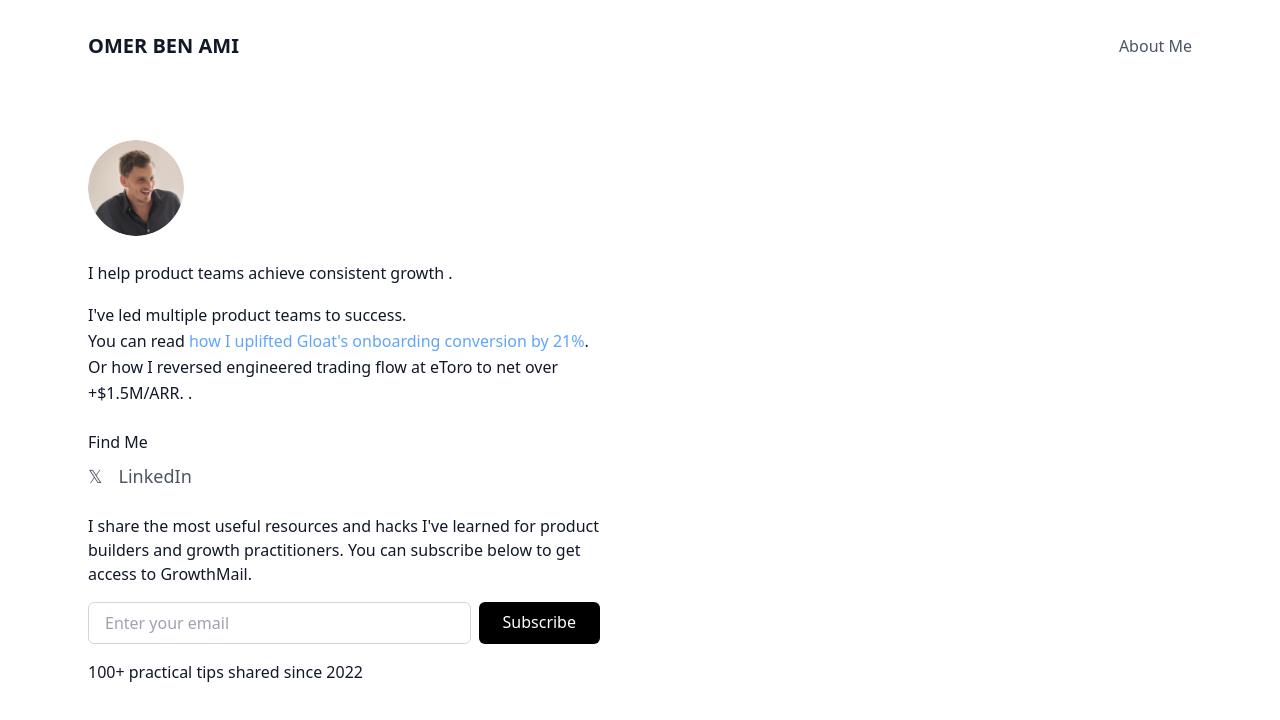
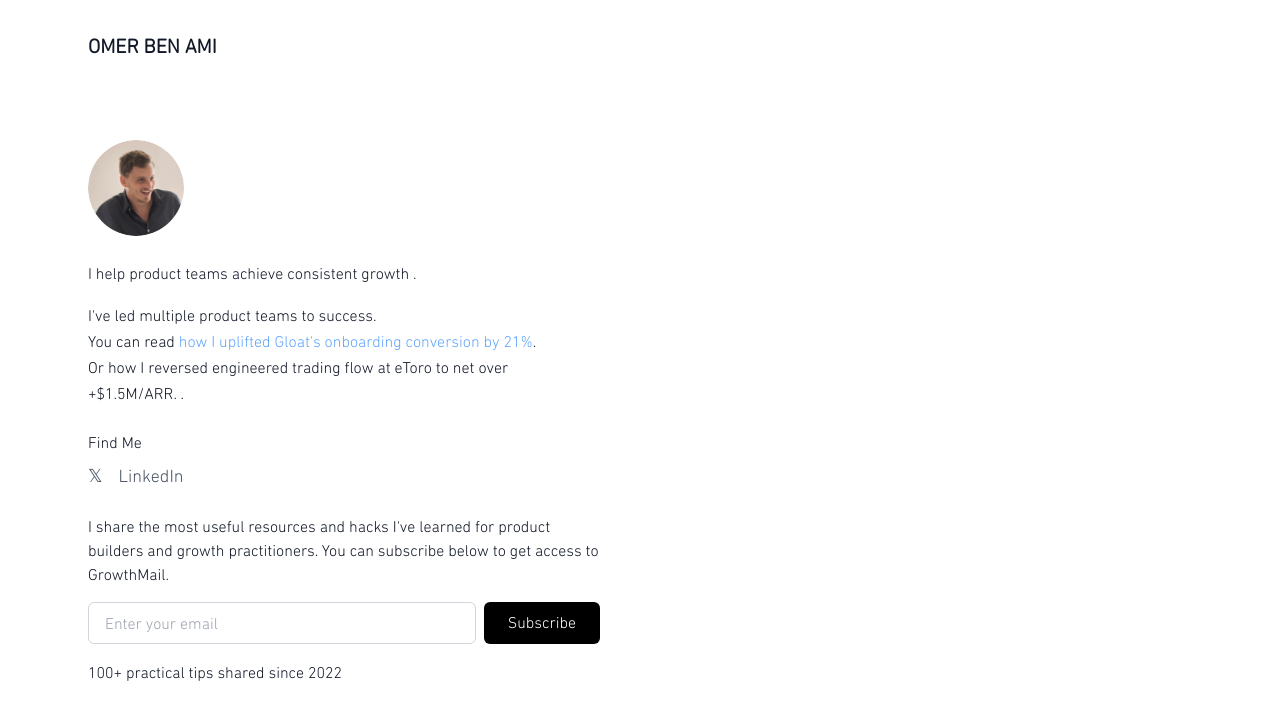
Before and after one commit to oba2311/2024simpleSite, a website: page index.html in a window 1280 px wide. Drawn offline with Linux system fonts and the light colour scheme.

Commit message:
Update styling and font configuration
- Modified index.html to include a new font class for improved typography.
- Updated tailwind.config.js to define a custom font family "DIN Next".
- Cleaned up output.css by optimizing CSS rules and ensuring consistent formatting.
- Commented out the "About Me" link in the navigation for future reference.

```diff
--- a/index.html
+++ b/index.html
@@ -16,11 +16,11 @@
     </script>
 </head>
 
-<body class="min-h-screen bg-white text-gray-900">
+<body class="min-h-screen bg-white text-gray-900 font-din-next font-thin">
     <!-- Navigation -->
     <nav class="flex justify-between items-center px-6 py-8 max-w-6xl mx-auto">
         <div class="text-xl font-bold">OMER BEN AMI</div>
-        <a href="#about" class="text-gray-600">About Me</a>
+        <!-- <a href="#about" class="text-gray-600">About Me</a> -->
     </nav>
 
     <div class="max-w-6xl mx-auto px-6 py-12">
--- a/tailwind.config.js
+++ b/tailwind.config.js
@@ -4,6 +4,7 @@ module.exports = {
 	theme: {
 		extend: {
 			fontFamily: {
+				"din-next": ['"DIN Next"', "sans-serif"],
 				caveat: ["Caveat", "cursive"],
 			},
 		},
```
Also changed, not shown: dist/output.css.
